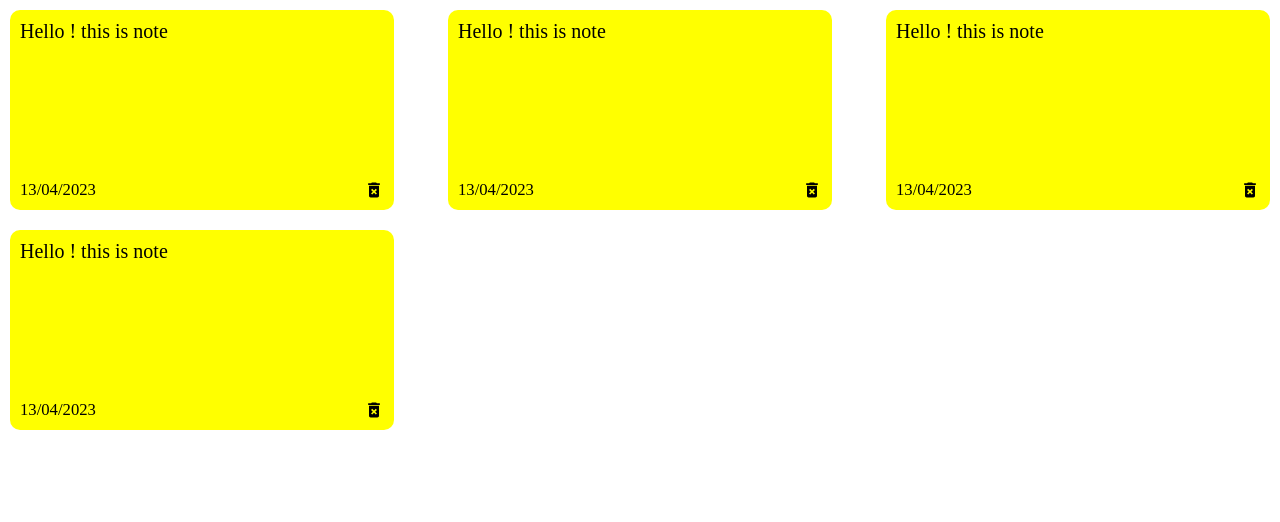
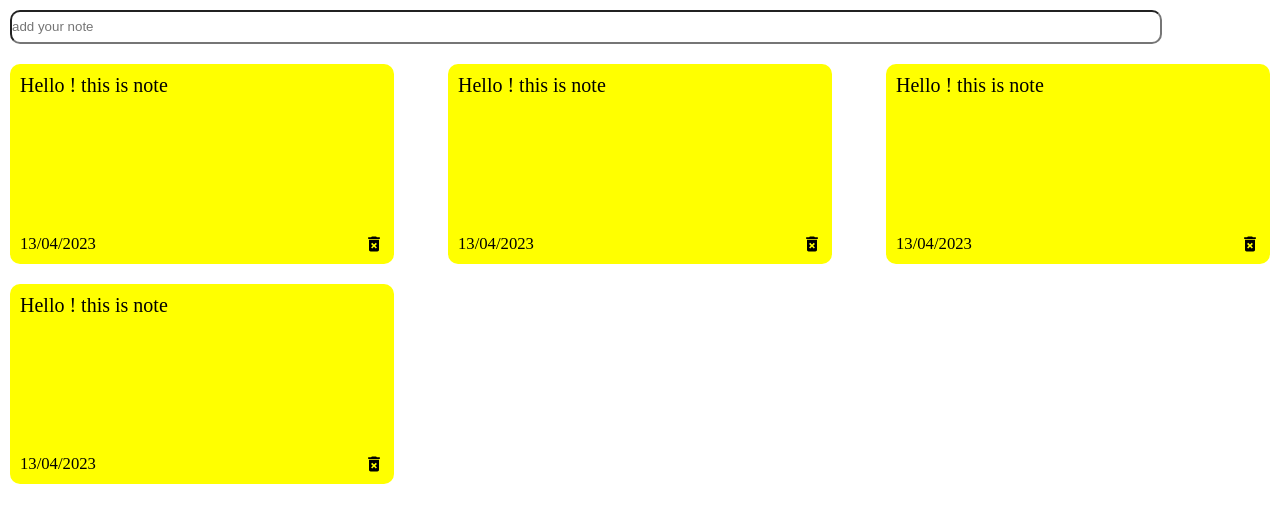
Before and after one commit to marcinoles87/notes-app, a React (Create React App) app: page / in a window 1280 px wide. Shown: the top 522 px of the page. Built offline with nearby package versions, Linux system fonts and the light colour scheme.

Commit message:
add components and css

```diff
--- a/src/App.js
+++ b/src/App.js
@@ -5,6 +5,7 @@ import NotesList from './components/NotesList';
 function App() {
   return (
     <div className="App">
+      <input placeholder='add your note'></input>
       <NotesList></NotesList>
     </div>
   );
--- a/src/index.css
+++ b/src/index.css
@@ -30,3 +30,17 @@
 .delete-icon{
   margin-left: 20px;
 }
+
+input{
+  width: 90vw;
+  margin: 10px;
+  line-height: 30px;
+  border-radius: 10px;
+  transition: 0.7s ease;
+
+}
+
+input:hover{
+  background-color: rgb(63, 57, 57);
+  color:white;
+}
```
